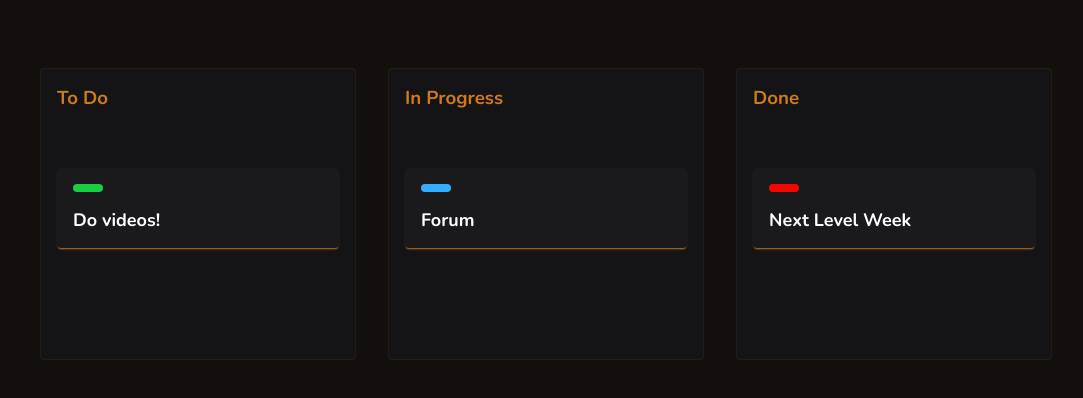
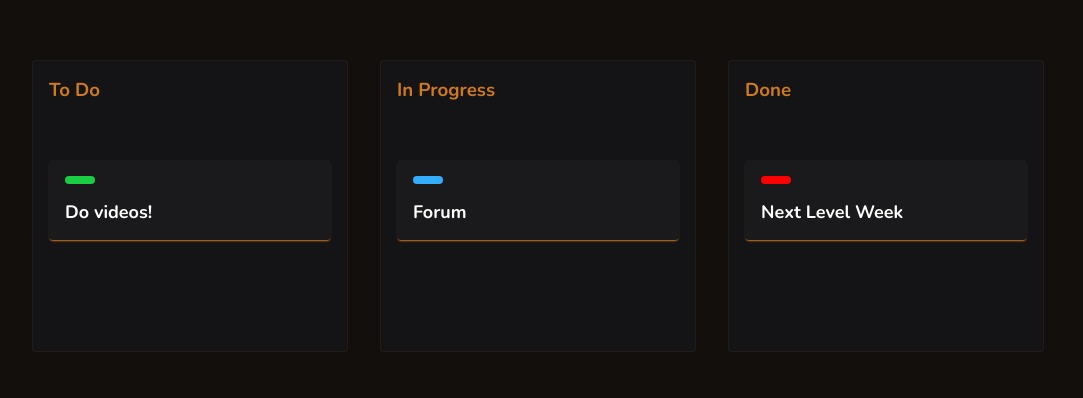
Before and after one commit to CCastro01/drag_and_drop, a plain HTML site: page index.html in a window 1280 px wide. Shown: the part 194-592 px from the top of the page, without its empty margins (102-1185 px from the left). Drawn offline with nearby package versions, Linux system fonts and the light colour scheme.

Commit message:
correcting styling error

```diff
--- a/style.css
+++ b/style.css
@@ -4,7 +4,8 @@ html{
 
 body{
     background-color: #130f0d;
-    color: white
+    color: white;
+    margin: 0;
 }
 .boards{
     width: 100vw;
```
